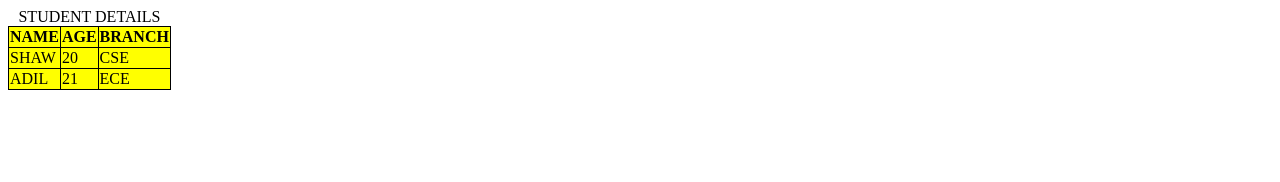
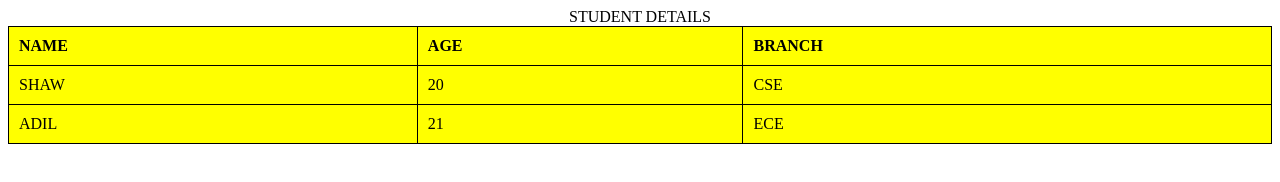
Before and after one commit to acciojob/table-practise-gamesense31, a website: page main.html in a window 1280 px wide. Drawn offline with Linux system fonts and the light colour scheme.

Commit message:
created a submission

```diff
--- a/main.html
+++ b/main.html
@@ -3,22 +3,23 @@
 <head>
     <meta charset="UTF-8">
     <meta name="viewport" content="width=device-width, initial-scale=1.0">
-    <title>Document</title>
+    <title>Student Details</title>
     <style>
         table {
-            background-color: yellow;
-            border-collapse: collapse;
-            border: 1px solid black;
+            background-color: yellow; /* Set table background color */
+            border-collapse: collapse; /* Collapse borders */
+            width: 100%; /* Optional: make the table full width */
         }
-        tr,th,td {
-            border: 1px solid black;
-            border-collapse: collapse;
+        th, td {
+            border: 1px solid black; /* Set border for th and td */
+            padding: 10px; /* Optional: add padding for better spacing */
+            text-align: left; /* Optional: align text to the left */
         }
     </style>
 </head>
 <body>
     <table>
-        <caption>STUDENT DETAILS</caption>
+        <caption>STUDENT DETAILS</caption> <!-- Table caption -->
         <tr>
             <th>NAME</th>
             <th>AGE</th>
@@ -35,6 +36,5 @@
             <td>ECE</td>
         </tr>
     </table>
-
 </body>
 </html>
```
